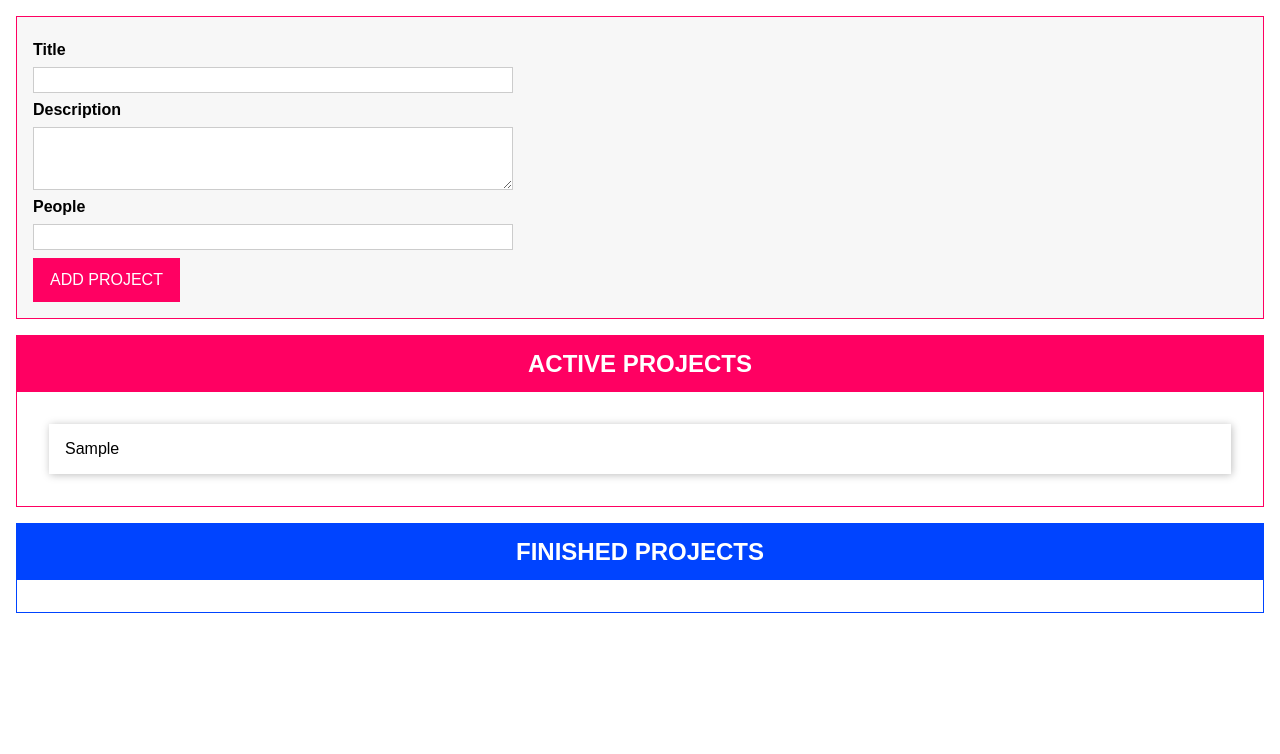
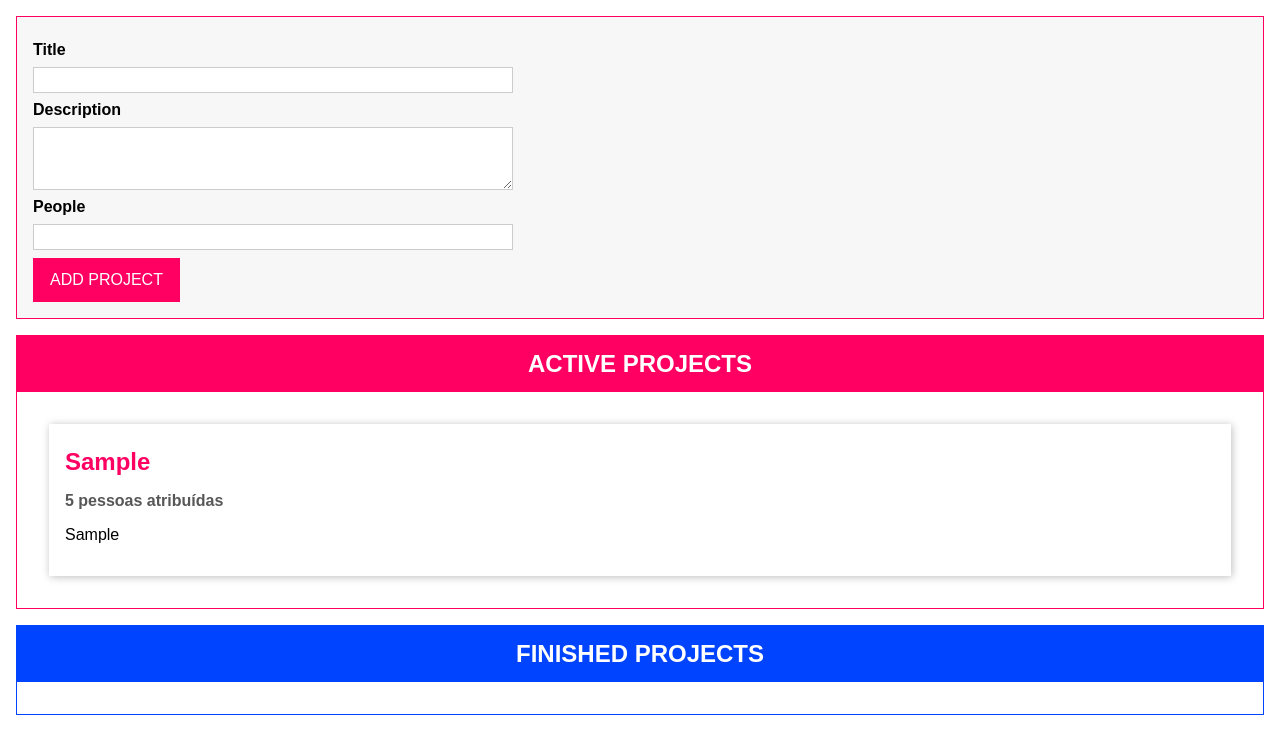
Before and after one commit to gustavoeyros/drag-drop-typescript-project, a website with bundled scripts: page index.html in a window 1280 px wide. Both pictures are taken after typing "Sample", "Sample", "5" into the empty fields and a click on the button "ADD PROJECT". Built offline with nearby package versions, Linux system fonts and the light colour scheme.

Commit message:
more information in the list at project item

```diff
--- a/index.html
+++ b/index.html
@@ -27,7 +27,11 @@
       </form>
     </template>
     <template id="single-project">
-      <li></li>
+      <li>
+        <h2></h2> <!--Título-->
+        <h3></h3> <!--Número de pessoas no projeto-->
+        <p></p> <!--Descrição-->
+      </li>
     </template>
     <template id="project-list">
       <section class="projects">
--- a/src/app.ts
+++ b/src/app.ts
@@ -162,6 +162,28 @@ abstract class baseComponent<T extends HTMLElement, U extends HTMLElement> {
   abstract renderContent(): void;
 }
 
+// project item at list
+class ProjectItem extends baseComponent<HTMLUListElement, HTMLLIElement> {
+  private project: Project;
+
+  constructor(hostId: string, project: Project) {
+    super("single-project", hostId, false, project.id);
+    this.project = project;
+
+    this.configure();
+    this.renderContent();
+  }
+
+  configure() {}
+
+  renderContent() {
+    this.element.querySelector("h2")!.textContent = this.project.title;
+    this.element.querySelector("h3")!.textContent =
+      this.project.people.toString() + " pessoas atribuídas";
+    this.element.querySelector("p")!.textContent = this.project.description;
+  }
+}
+
 // project list class
 class ProjectList extends baseComponent<HTMLDivElement, HTMLElement> {
   assignedProjects: Project[];
@@ -201,9 +223,7 @@ class ProjectList extends baseComponent<HTMLDivElement, HTMLElement> {
     // para não salvar o conteúdo da lista renderizada anteriormente
     listEl.innerHTML = "";
     for (const projectItems of this.assignedProjects) {
-      const listItem = document.createElement("li");
-      listItem.textContent = projectItems.title;
-      listEl.appendChild(listItem);
+      new ProjectItem(this.element.querySelector("ul")!.id, projectItems);
     }
   }
 }
```
Also changed, not shown: dist/app.js.
